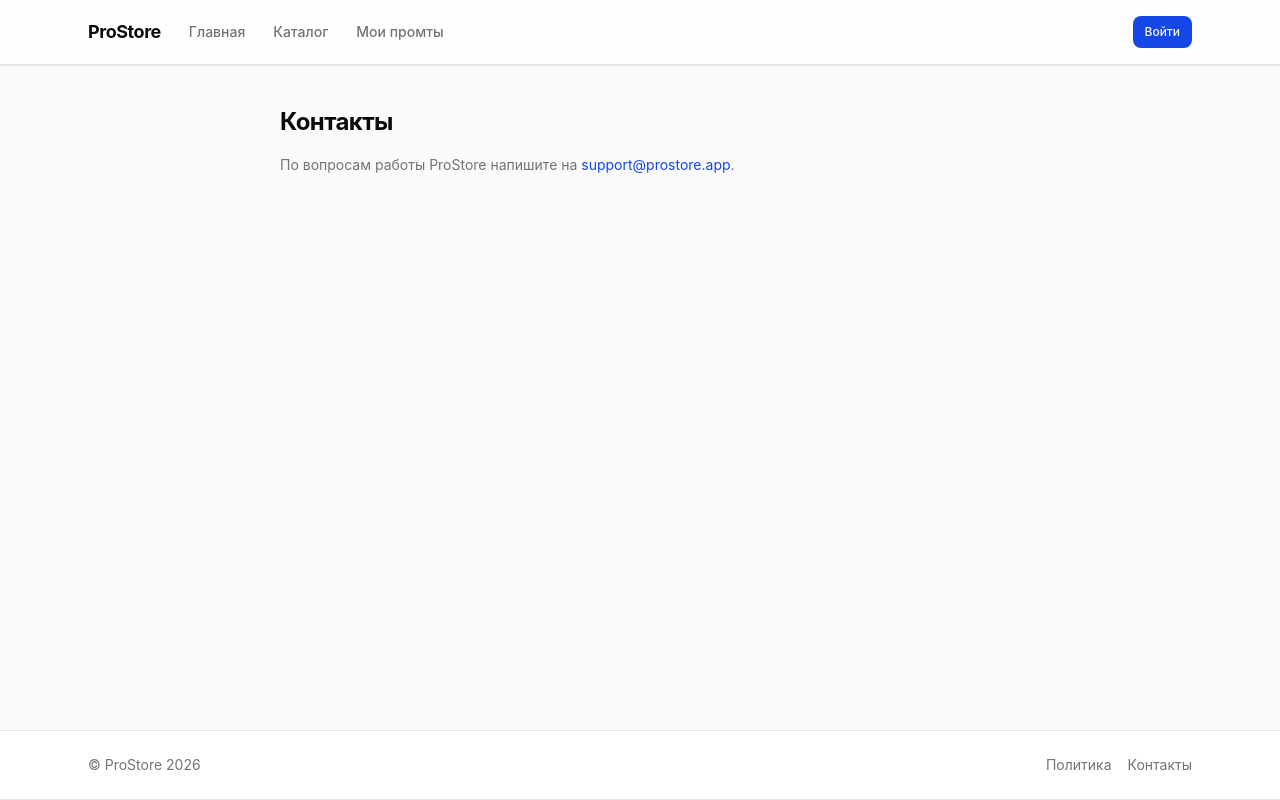
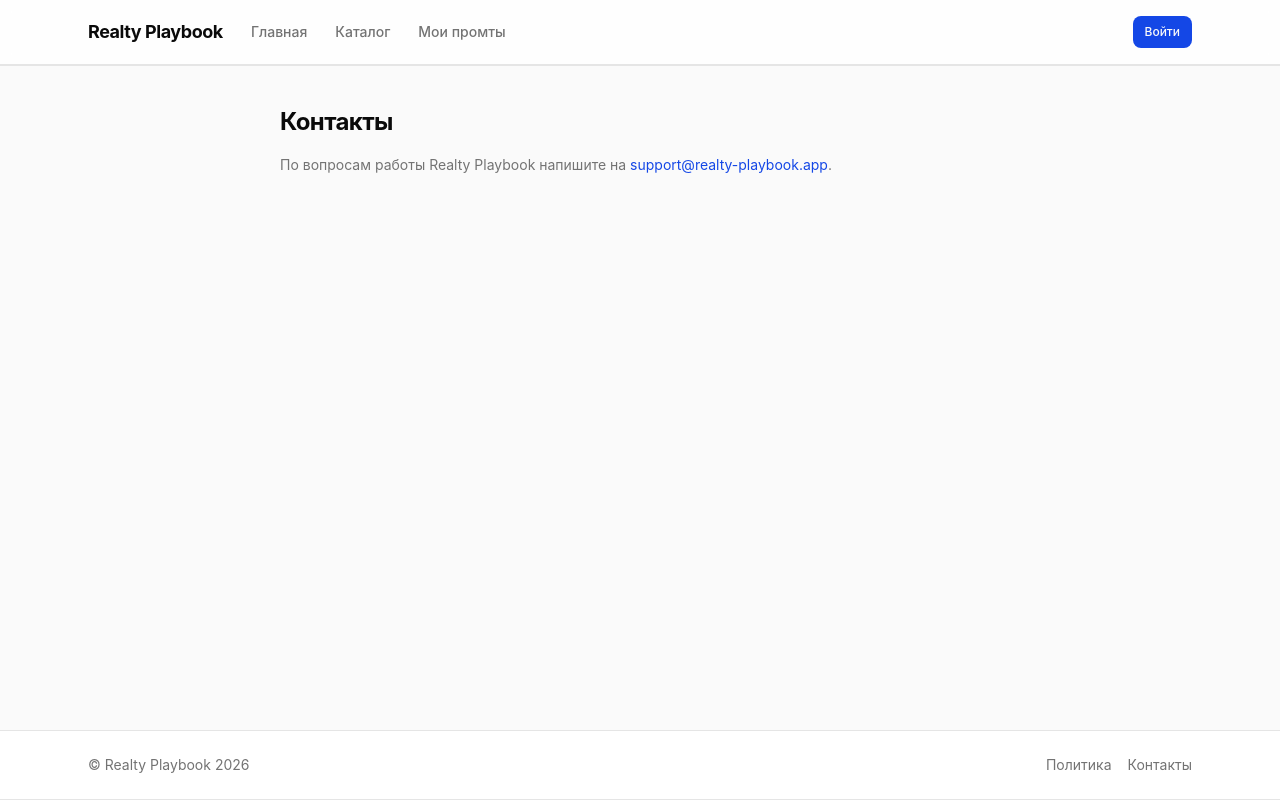
Before and after one commit to evbukanov-tech/realty-playbook, a Next.js app: page /contacts in a window 1280 px wide. Built offline with nearby package versions, Linux system fonts and the light colour scheme; no server answers.

Commit message:
Update application branding: replaced all instances of "ProStore" with "Realty Playbook" across layout, footer, header, and various pages for consistent branding throughout the application.

```diff
--- a/src/app/(site)/contacts/page.tsx
+++ b/src/app/(site)/contacts/page.tsx
@@ -3,12 +3,12 @@
     <div className="mx-auto max-w-3xl px-4 py-10 sm:px-6">
       <h1 className="text-2xl font-bold tracking-tight">Контакты</h1>
       <p className="mt-4 text-sm leading-relaxed text-muted-foreground">
-        По вопросам работы ProStore напишите на{" "}
+        По вопросам работы Realty Playbook напишите на{" "}
         <a
-          href="mailto:support@prostore.app"
+          href="mailto:support@realty-playbook.app"
           className="text-primary underline-offset-4 hover:underline"
         >
-          support@prostore.app
+          support@realty-playbook.app
         </a>
         .
       </p>
--- a/src/app/(site)/page.tsx
+++ b/src/app/(site)/page.tsx
@@ -20,7 +20,7 @@
             </h1>
             <p className="mt-4 text-base text-muted-foreground sm:text-lg">
               Находите готовые материалы, делитесь лучшими практиками и
-              сохраняйте избранное в ProStore.
+              сохраняйте избранное в Realty Playbook.
             </p>
             <div className="mt-8 flex flex-col gap-2 sm:flex-row sm:items-center">
               {userId ? (
--- a/src/app/(site)/policy/page.tsx
+++ b/src/app/(site)/policy/page.tsx
@@ -3,7 +3,7 @@
     <div className="mx-auto max-w-3xl px-4 py-10 sm:px-6">
       <h1 className="text-2xl font-bold tracking-tight">Политика конфиденциальности</h1>
       <p className="mt-4 text-sm leading-relaxed text-muted-foreground">
-        ProStore обрабатывает персональные данные в соответствии с применимым
+        Realty Playbook обрабатывает персональные данные в соответствии с применимым
         законодательством. Мы используем данные аккаунта только для
         аутентификации и предоставления сервиса.
       </p>
--- a/src/app/layout.tsx
+++ b/src/app/layout.tsx
@@ -3,7 +3,7 @@
 import "./globals.css";
 
 export const metadata: Metadata = {
-  title: "ProStore — Публичные промты",
+  title: "Realty Playbook — Публичные промты",
   description: "Каталог публичных промтов и рабочих материалов",
 };
 
--- a/src/components/layout/Footer.tsx
+++ b/src/components/layout/Footer.tsx
@@ -7,7 +7,7 @@
   return (
     <footer className="mt-auto border-t bg-card">
       <div className="mx-auto flex max-w-6xl flex-col items-center justify-between gap-4 px-4 py-6 text-sm text-muted-foreground sm:flex-row sm:px-6">
-        <p>© ProStore {year}</p>
+        <p>© Realty Playbook {year}</p>
         <nav className="flex items-center gap-4">
           <Link
             href="/policy"
--- a/src/components/layout/Header.tsx
+++ b/src/components/layout/Header.tsx
@@ -26,7 +26,7 @@
           href="/"
           className="shrink-0 text-lg font-bold tracking-tight text-foreground"
         >
-          ProStore
+          Realty Playbook
         </Link>
 
         <nav className="hidden items-center gap-1 md:flex">
--- a/src/components/layout/HeaderMobileNav.tsx
+++ b/src/components/layout/HeaderMobileNav.tsx
@@ -43,7 +43,7 @@
 
       <Sheet open={open} onOpenChange={setOpen}>
         <SheetContent side="right" className="w-[280px]">
-          <p className="text-lg font-semibold">ProStore</p>
+          <p className="text-lg font-semibold">Realty Playbook</p>
           <Separator className="my-4" />
           <nav className="flex flex-col gap-1">
             {links.map((link) => (
```
